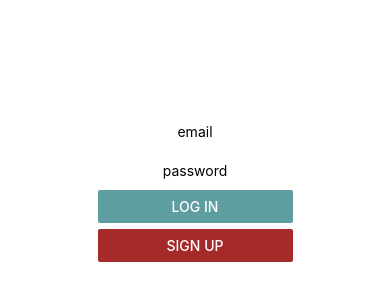
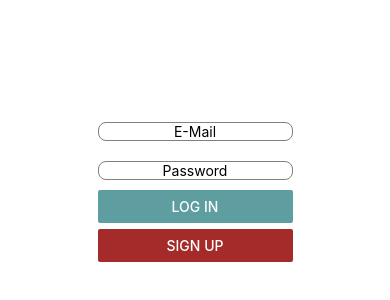
Before and after one commit to steffanciprian/Mesteru-, a React Native app: screen / in a window 390 px wide. Shown: the part 232-532 px from the top of the page. Built offline with nearby package versions, Linux system fonts and the light colour scheme.

Commit message:
added activityindicator which doesnt work

```diff
--- a/App.js
+++ b/App.js
@@ -2,7 +2,7 @@ import React from 'react';
 import {createStore, combineReducers, applyMiddleware} from 'redux';
 import {Provider} from 'react-redux';
 import ReduxThunk from 'redux-thunk';
-import MyComponent from "./componentaMea";
+import MyComponent from "./components/LoginScreen";
 import authReducer from './store/reducers/auth';
 
 const rootReducer = combineReducers({
--- a/componentaMea.js
+++ /dev/null
@@ -1,66 +0,0 @@
-import React, {useState} from 'react';
-import {StyleSheet, Dimensions, View} from 'react-native';
-import {useDispatch} from 'react-redux';
-import * as authActions from './store/actions/auth';
-import MyButton from "./components/MyButton";
-import MyInputForm from "./components/MyInputForm";
-import Colors from "./components/Colors";
-
-const MyComponent = () => {
-
-    const dispatch = useDispatch();
-    const signUpWithEmailAndPassword = () => {
-        dispatch(authActions.signUpWithEmailAndPassword(email, password));
-    }
-    const logInWithEmailAndPassword = () => {
-        dispatch(authActions.loginWithEmailAndPassword(email,password));
-    }
-
-    const [email, setEmail] = useState('');
-    const [password, setPassword] = useState('');
-
-    return (
-        <View style={styles.container}>
-            <MyInputForm
-                placeholderText="email"
-                id="email"
-                label='E-mail'
-                keyboardType="email-address"
-                autoCapitalizeForm="none"
-                errorMessageText="please enter a valid email address"
-                onTouchTextInput={text => setEmail(text)}
-            />
-            <MyInputForm
-                placeholderText="password"
-                id="password"
-                label="Password"
-                keyboardType="default"
-                secureTextEntry
-                minLenght={5}
-                autoCapitalizeForm="none"
-                errorMessageText="Please enter a valid password"
-                onTouchTextInput={text => setPassword(text)}
-            />
-            <MyButton
-                color={Colors.primary}
-                title='Log in'
-                onPressAction={() => {
-                    logInWithEmailAndPassword(email,password)
-                }}/>
-            <MyButton
-                color={Colors.secondary}
-                title='Sign up'
-                onPressAction={() => signUpWithEmailAndPassword(email, password)}/>
-
-        </View>
-    )
-}
-const styles = StyleSheet.create({
-    container: {
-        flex: 1,
-        backgroundColor: '#fff',
-        alignItems: 'center',
-        justifyContent: 'center',
-    },
-});
-export default MyComponent;
--- /dev/null
+++ b/components/LoginScreen.js
@@ -0,0 +1,75 @@
+import React, {useState} from 'react';
+import {StyleSheet, ActivityIndicator, View, TouchableWithoutFeedback, Keyboard} from 'react-native';
+import {useDispatch} from 'react-redux';
+import * as authActions from '../store/actions/auth';
+import MyButton from "./MyButton";
+import MyInputForm from "./MyInputForm";
+import Colors from "../constants/Colors";
+
+const MyComponent = () => {
+    const [isLoading, setIsLoading] = useState(false);
+
+    const dispatch = useDispatch();
+    const signUpWithEmailAndPassword = () => {
+        setIsLoading(true);
+        dispatch(authActions.signUpWithEmailAndPassword(email, password));
+        setIsLoading(false);
+    }
+    const logInWithEmailAndPassword = () => {
+        setIsLoading(true);
+        dispatch(authActions.loginWithEmailAndPassword(email, password));
+        setIsLoading(false);
+    }
+
+    const [email, setEmail] = useState('');
+    const [password, setPassword] = useState('');
+
+    return (
+        <TouchableWithoutFeedback onPress={() => Keyboard.dismiss()}>
+            <View style={styles.container}>
+                <MyInputForm
+                    placeholderText="E-Mail"
+                    id="email"
+                    label='E-mail'
+                    keyboardType="email-address"
+                    autoCapitalizeForm="none"
+                    errorMessageText="please enter a valid email address"
+                    onTouchTextInput={text => setEmail(text)}
+                />
+                <MyInputForm
+                    placeholderText="Password"
+                    id="password"
+                    label="Password"
+                    keyboardType="default"
+                    secureTextEntry
+                    minLenght={5}
+                    autoCapitalizeForm="none"
+                    errorMessageText="Please enter a valid password"
+                    onTouchTextInput={text => setPassword(text)}
+                />
+                {isLoading ? <ActivityIndicator size='large'
+                                                color='#0000ff'/> :
+                    <MyButton
+                        color={Colors.primary}
+                        title='Log in'
+                        onPressAction={() => {
+                            logInWithEmailAndPassword(email, password)
+                        }}/>}
+                <MyButton
+                    color={Colors.secondary}
+                    title='Sign up'
+                    onPressAction={() => signUpWithEmailAndPassword(email, password)}/>
+            </View>
+
+        </TouchableWithoutFeedback>
+    )
+}
+const styles = StyleSheet.create({
+    container: {
+        flex: 1,
+        backgroundColor: '#fff',
+        alignItems: 'center',
+        justifyContent: 'center',
+    },
+});
+export default MyComponent;
--- a/components/MyInputForm.js
+++ b/components/MyInputForm.js
@@ -13,7 +13,7 @@ const MyInputForm = props => {
                 errorText={props.errorMessageText}
                 onChangeText={props.onTouchTextInput}
                 secureTextEntry={props.secureTextEntry}
-                style={{textAlign: 'center'}}
+                style={styles.inputText}
             />
         </View>
     )
@@ -25,6 +25,12 @@ const styles = StyleSheet.create({
         height: Dimensions.get('window').width * 0.5 * 0.2,
         textAlign: 'center',
         justifyContent: 'center',
+    },
+    inputText:{
+        textAlign:'center',
+        borderWidth:1,
+        borderColor:'grey',
+        borderRadius:8,
     }
 });
 export default MyInputForm;
--- a/store/actions/auth.js
+++ b/store/actions/auth.js
@@ -1,4 +1,5 @@
 export const SIGNUP = 'SIGNUP';
+
 export const signUpWithEmailAndPassword = (email, password) => {
     return async dispatch => {
         const response = await
@@ -7,7 +8,6 @@ export const signUpWithEmailAndPassword = (email, password) => {
                     method: 'POST',
                     headers: {
                         'Content-Type': 'application/json',
-
                     },
                     body: JSON.stringify({
                         email: email,
@@ -19,7 +19,6 @@ export const signUpWithEmailAndPassword = (email, password) => {
             ).then(response => {
                 console.log(response)
             })
-
         dispatch({type: SIGNUP});
     };
 };
@@ -33,7 +32,6 @@ export const loginWithEmailAndPassword = (email, password) => {
                     method: 'POST',
                     headers: {
                         'Content-Type': 'application/json',
-
                     },
                     body: JSON.stringify({
                         email: email,
```
Also changed, not shown: constants/Colors.js (renamed from components/Colors.js). Lines whose indentation alone changed are shown as unchanged.
